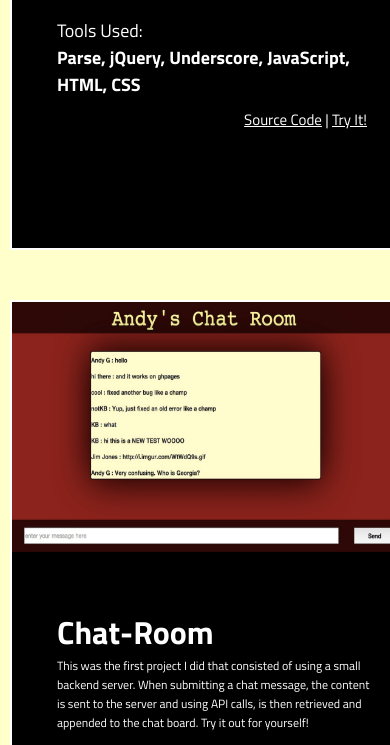
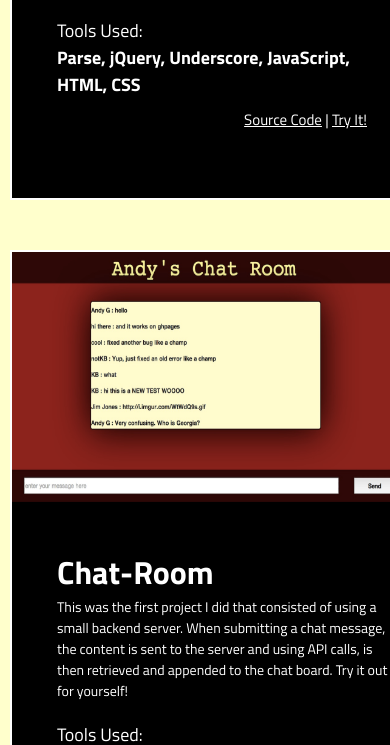
Before and after one commit to ageorgia79/Portfolio2, a website: page app/index.html in a window 390 px wide. Shown: the part 823-1568 px from the top of the page. Drawn offline with nearby package versions, Linux system fonts and the light colour scheme; files that its build step writes are made by us from their sources.

Commit message:
css changes

```diff
--- a/app/styles/main.scss
+++ b/app/styles/main.scss
@@ -307,18 +307,19 @@ a {
 
 
     .projectName {
-        margin-top: 30px;
+        width: 100%;
+        margin-top: 20px;
         margin-left: 20px;
         font-size: 32px;
         font-weight: 700;
     }
 
     .projectDescrip {
-        width: 90%;
+        width: 95%;
         margin-top: 0px;
         margin-bottom: 0px;
         margin-left: 20px;
-        font-size: 12px;
+        font-size: 14px;
     }
 
     .toolbarButtons {
@@ -357,7 +358,7 @@ a {
     }
     .projects {
         padding: 0px;
-        height: 700px;
+        height: 650px;
     }
 
 
```
